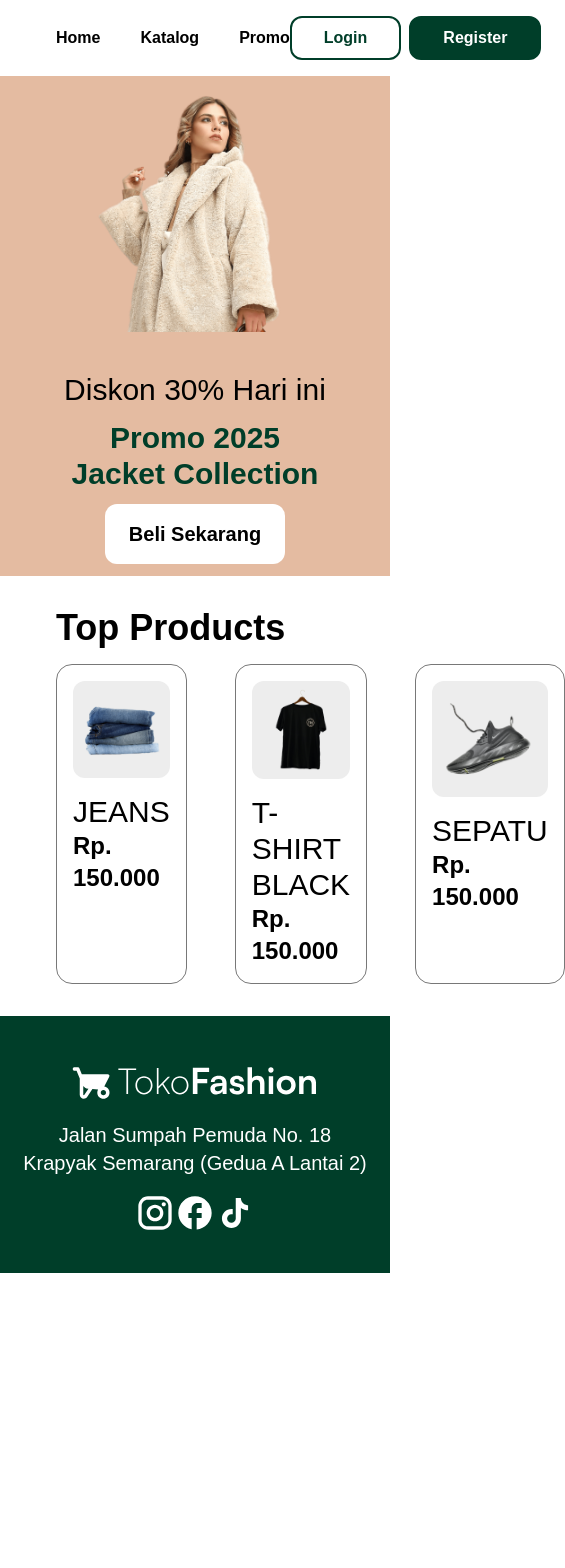
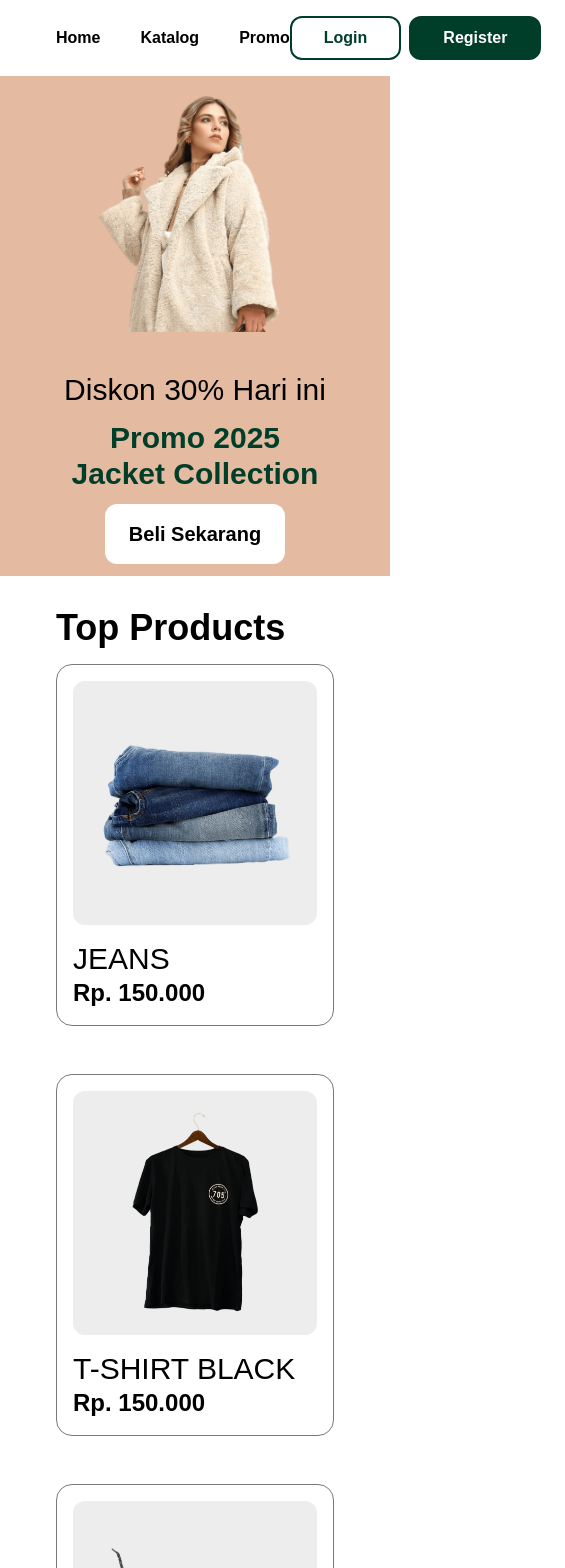
Before and after one commit to devpul/e-commerce-frontend-reactjs, a Next.js app: page / in a window 390 px wide. Shown: the top 1568 px of the page, 565 px wide, since content can reach past the window. Before the commit the page ends 1273 px from the top, so only its background shows below. Built offline with nearby package versions, Linux system fonts and the light colour scheme.

Commit message:
feat(banner): implement mobile responsive top products

```diff
--- a/src/components/TopProduct.js
+++ b/src/components/TopProduct.js
@@ -8,7 +8,7 @@
         <p className="font-bold text-4xl">Top Products</p>
       </div>
 
-      <div className="flex gap-12 mt-4">
+      <div className="grid grid-cols-1 md:grid-cols-3 gap-12 mt-4 ">
         <div className="border border-[#787878] rounded-2xl p-4">
           <img src="gambar/produk1.png" className="rounded-xl" />
           <p className="text-3xl font-light mt-4">JEANS</p>
```
